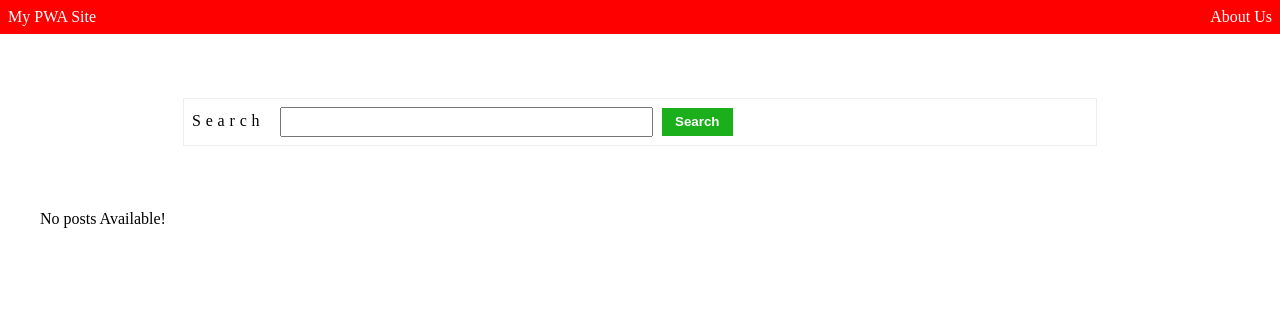
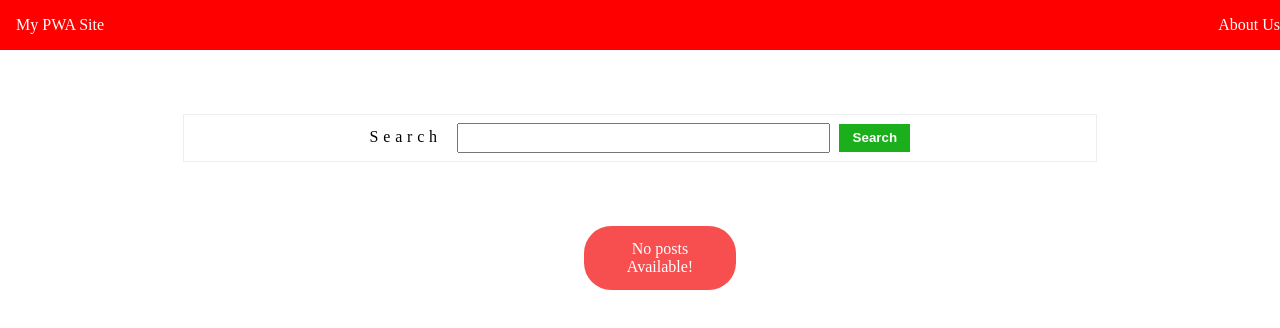
Before and after one commit to CalvoM/Js-Workers-Example, a website: page index.html in a window 1280 px wide. Shown: the top 328 px of the page. Drawn offline with Linux system fonts and the light colour scheme.

Commit message:
Style some elements

```diff
--- a/scripts/main.js
+++ b/scripts/main.js
@@ -4,7 +4,7 @@ let messageObj={'title':'','message':''}
 let form = document.querySelector('form')
 let searchInput = document.querySelector('input#searchInput')
 let postList = document.querySelector('ul#postList')
-let textSpan = document.createElement('span')
+let textSpan = document.createElement('p')
 if (window.Worker){
     fetchWorker = new Worker('./scripts/fetchWorker.js')
 }
@@ -28,9 +28,11 @@ fetchWorker.onmessage= function(event){
 function updateListUi(data){
     let list_item = document.createElement('li')
     list_item.appendChild(document.createTextNode(data.title))
+    list_item.classList.add('postItem')
     postList.appendChild(list_item)
 }
     if(search_posts.length==0){
         textSpan.textContent = "No posts Available!"
+        textSpan.classList.add('statusNote')
         postList.appendChild(textSpan)
     }
--- a/styles/main.css
+++ b/styles/main.css
@@ -8,7 +8,7 @@ html {
 #NavBar {
     width: 100%;
     background: #ff0000;
-    padding: 0.5em;
+    padding: 1em;
     margin-bottom: 0.5em;
 }
 
@@ -66,9 +66,10 @@ form {
     margin: 5% auto;
     border: 1px solid #eee;
     padding: 0.5em;
+    text-align: center;
 }
 
-#postList li {
+.postItem {
     list-style-type: none;
     border: 1px solid #ddd;
     padding: 1.5em;
@@ -78,7 +79,16 @@ form {
     margin: 1em auto;
     border-radius:0.3em;
 }
-
+.statusNote{
+    width:10%;
+    text-align: center;
+    padding:0.9em;
+    border-radius:1.7em;
+    background: rgba(245, 5, 5);
+    opacity: 0.7;
+    margin: 1em auto;
+    color:white;
+}
 @media screen and (max-width:1490px) {
     #searchInput {
         width: 40%;
@@ -110,4 +120,7 @@ form {
     #searchInput {
         width: 50%;
     }
+    .statusNote{
+        width:40%;
+    }
 }
```
